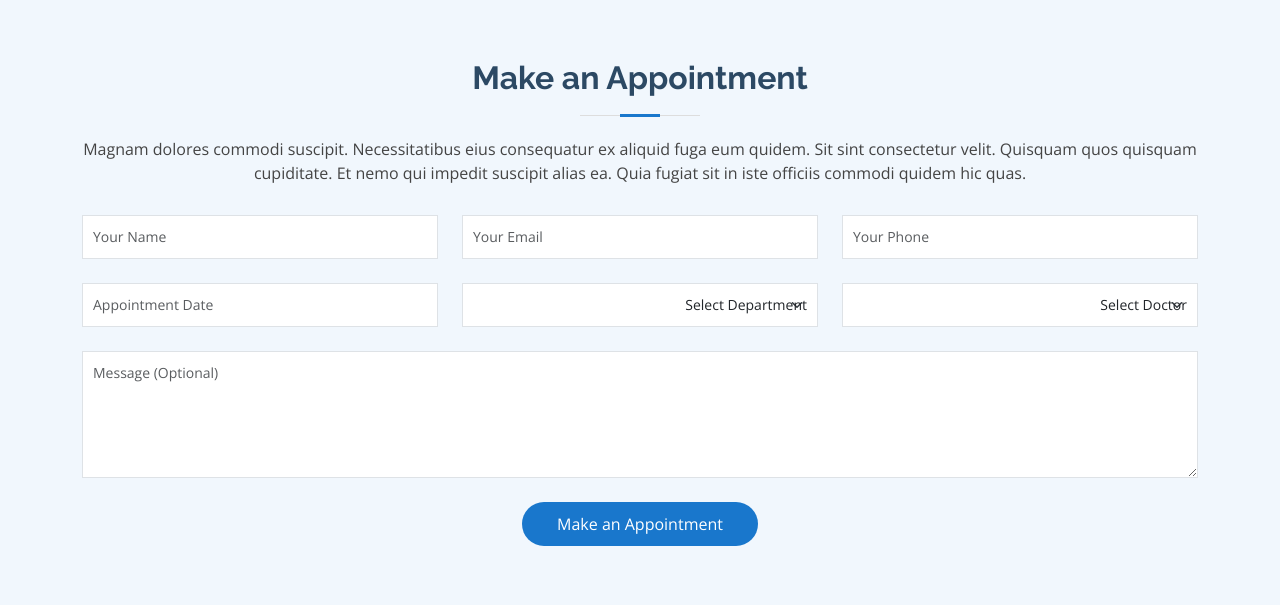
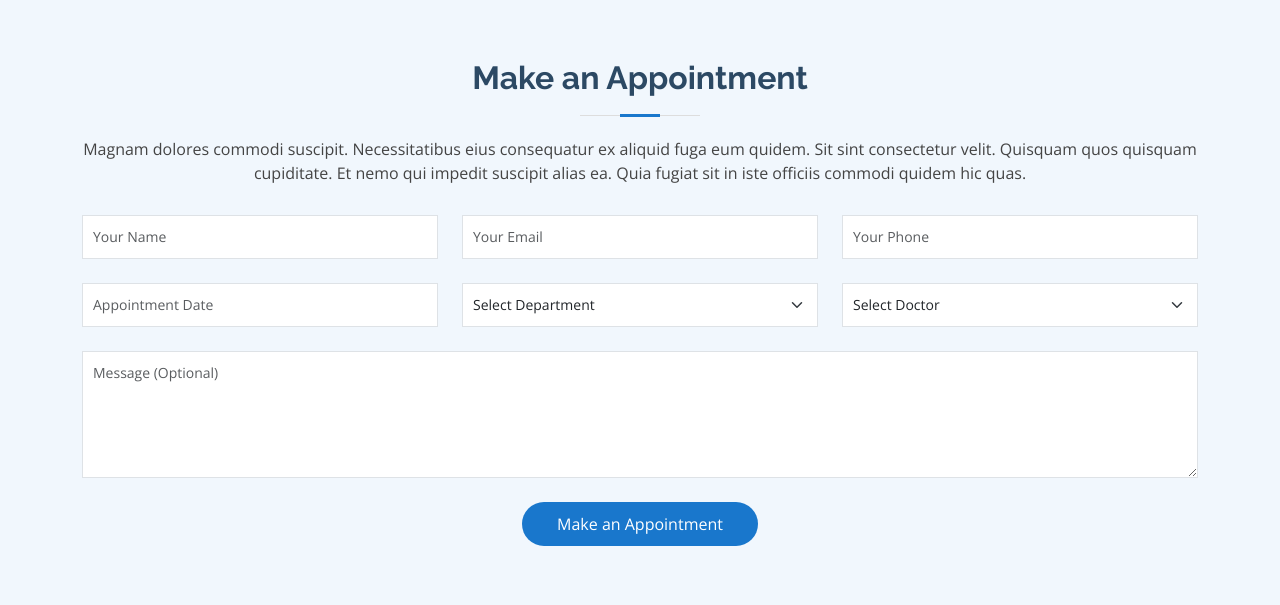
Before and after one commit to Shilpajordan/Final_Project, a Django app: page / in a window 1280 px wide. Shown: the part 2866-3471 px from the top of the page. Run offline with Django 5.2, Linux system fonts and the light colour scheme; some libraries are stand-ins or nearby versions.

Commit message:
modified the css file, removed the select class, made new migartions

```diff
--- a/static/css/style.css
+++ b/static/css/style.css
@@ -1752,8 +1752,8 @@ section {
   text-decoration: none;
 }
 
-select{
+/* select{
   text-align-last:right;
   padding-right: 29px;
   direction: rtl;
-}
+} */
```
Also changed, not shown: db.sqlite3 (added), doc_search/migrations/0008_alter_appointment_options.py (added).
